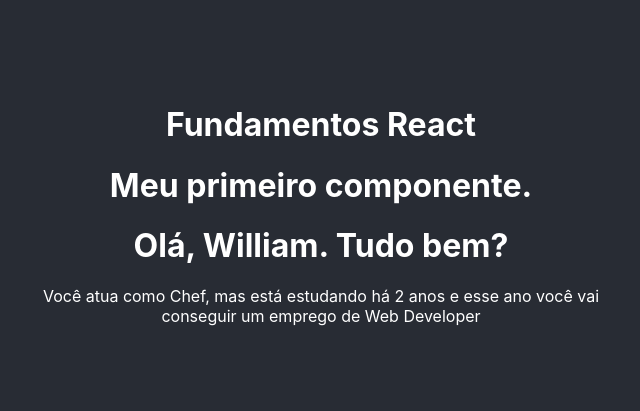
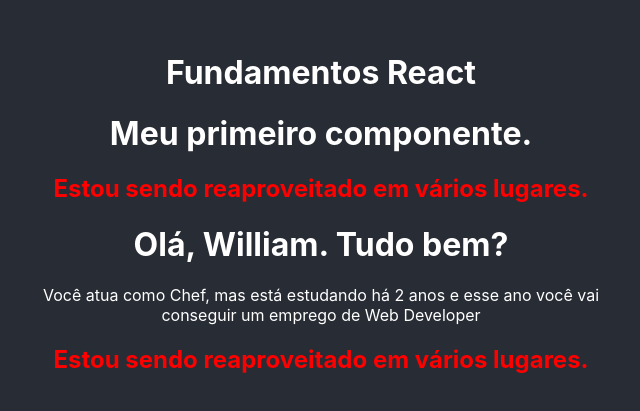
Before and after one commit to williampgdias/React-zero-maestria, a React (Create React App) app in the folder 2_fundamentos/fundamentos/: page / in a window 1280 px wide. Shown: the part 187-598 px from the top of the page, without its empty margins (319-959 px from the left). Built offline with nearby package versions, Linux system fonts and the light colour scheme.

Commit message:
Hierarquia de componentes

```diff
--- a/2_fundamentos/fundamentos/src/App.css
+++ b/2_fundamentos/fundamentos/src/App.css
@@ -13,3 +13,7 @@
   max-width: 600px;
   margin: auto;
 }
+
+.title-red {
+  color: red;
+}
--- a/2_fundamentos/fundamentos/src/App.js
+++ b/2_fundamentos/fundamentos/src/App.js
@@ -1,6 +1,7 @@
 // COMPONENTS
 import FirstComponent from './components/FirstComponent';
 import TemplateExpressions from './components/TemplateExpressions';
+import MyComponent from './components/MyComponent';
 
 // CSS
 import './App.css';
@@ -11,6 +12,7 @@
       <h1>Fundamentos React</h1>
       <FirstComponent />
       <TemplateExpressions />
+      <MyComponent />
     </div>
   );
 }
--- a/2_fundamentos/fundamentos/src/components/FirstComponent.js
+++ b/2_fundamentos/fundamentos/src/components/FirstComponent.js
@@ -1,7 +1,11 @@
+// IMPORTANDO COMPONENTES
+import MyComponent from './MyComponent';
+
 const FirstComponent = () => {
   return (
     <div>
       <h1>Meu primeiro componente.</h1>
+      <MyComponent />
     </div>
   );
 };
--- /dev/null
+++ b/2_fundamentos/fundamentos/src/components/MyComponent.js
@@ -0,0 +1,11 @@
+import '../App.css';
+
+const MyComponent = () => {
+  return (
+    <div>
+      <h2 className='title-red'>Estou sendo reaproveitado em vários lugares.</h2>
+    </div>
+  );
+};
+
+export default MyComponent;
```
